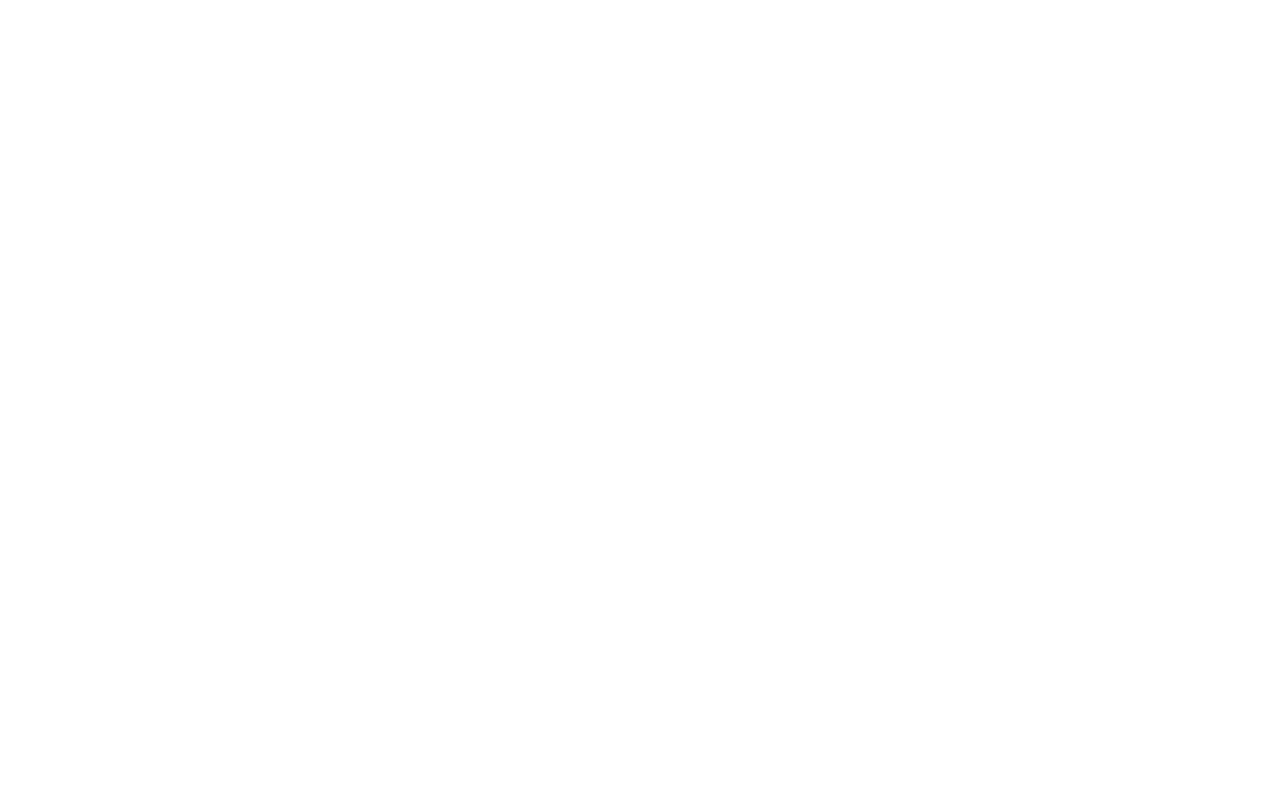
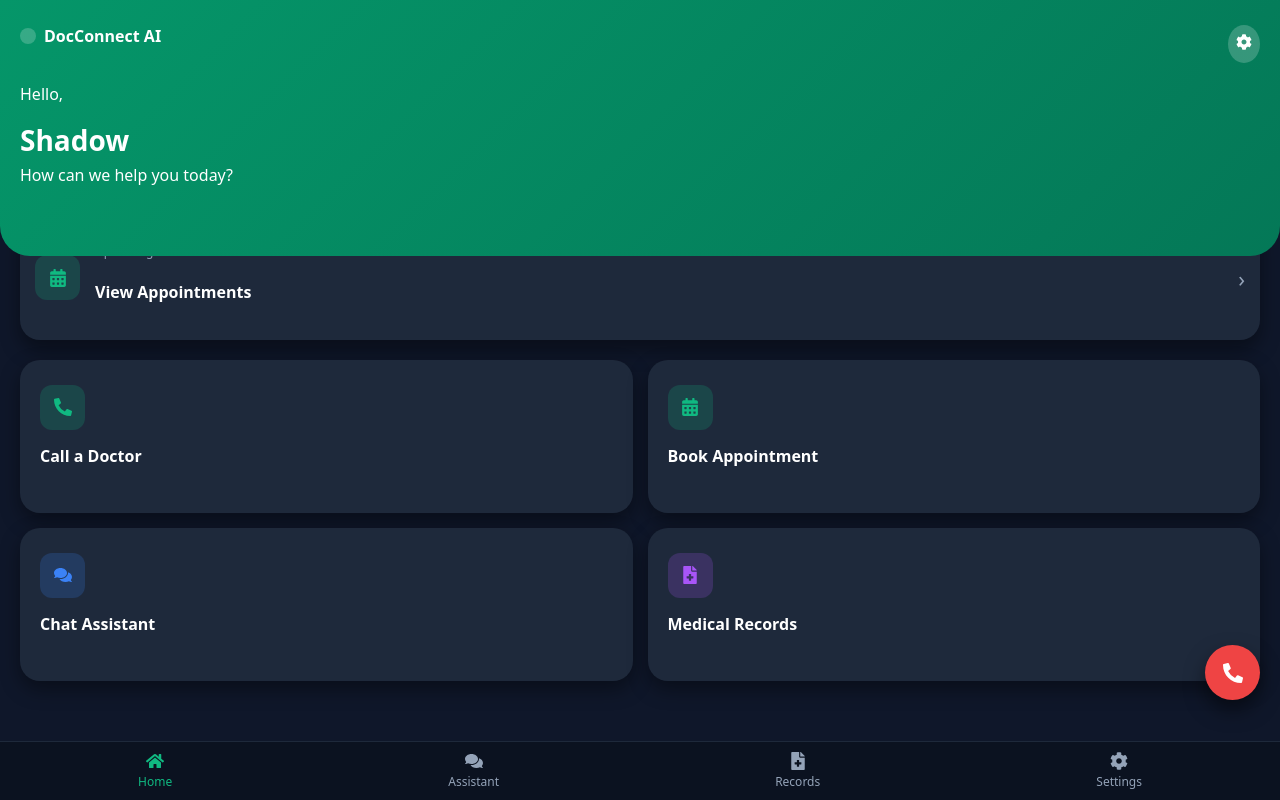
Before and after one commit to Akashchalwadi95/doc-connect, a React (Vite) app: page /home in a window 1280 px wide. Before the commit this address had no page. Built offline with nearby package versions, Linux system fonts and the light colour scheme.

Commit message:
[changes]: added home page

```diff
--- a/package.json
+++ b/package.json
@@ -13,6 +13,7 @@
     "firebase": "^12.9.0",
     "react": "^19.2.0",
     "react-dom": "^19.2.0",
+    "react-icons": "^5.5.0",
     "react-router-dom": "^7.13.0"
   },
   "devDependencies": {
--- a/src/App.jsx
+++ b/src/App.jsx
@@ -3,9 +3,10 @@ import { useState } from "react";
 import { signInWithGoogle } from "./firebase";
 import ForgotPasswordPage from "./ForgotPasswordPage";
 import CreateAccountPage from "./CreateAccountPage";
+import Home from "./pages/home";
 import './App.css'
 
-function SignInPage({ onForgotPassword, onSignUp }) {
+function SignInPage({ onForgotPassword, onSignUp, onSignIn }) {
   const [user, setUser] = useState(null);
 
   const handleGoogleSignIn = async () => {
@@ -43,14 +44,19 @@ function SignInPage({ onForgotPassword, onSignUp }) {
         </div>
 
         {/* Form */}
-        <form>
+        <form
+          onSubmit={e => {
+            e.preventDefault();
+            onSignIn();
+          }}
+        >
           <label>Email</label>
           <input type="email" placeholder="you@example.com" />
 
           <label>Password</label>
           <input type="password" placeholder="••••••••" />
 
-          <button className="sign-in-btn">Sign in</button>
+          <button className="sign-in-btn" type="submit">Sign in</button>
         </form>
 
         {/* Footer links */}
@@ -76,11 +82,13 @@ export default function App() {
           <SignInPage
             onForgotPassword={() => navigate("/forgot-password")}
             onSignUp={() => navigate("/create-account")}
+            onSignIn={() => navigate("/home")}
           />
         }
       />
       <Route path="/forgot-password" element={<ForgotPasswordPage />} />
       <Route path="/create-account" element={<CreateAccountPage />} />
+      <Route path="/home" element={<Home />} />
     </Routes>
   );
 }
--- /dev/null
+++ b/src/components/BottomNav.css
@@ -0,0 +1,27 @@
+.bottom-nav {
+  position: fixed;
+  bottom: 0;
+  width: 100%;
+  background: #0b1220;
+  display: flex;
+  justify-content: space-around;
+  padding: 10px 0;
+  border-top: 1px solid #1e293b;
+}
+
+.nav-item {
+  display: flex;
+  flex-direction: column;
+  align-items: center;
+  font-size: 12px;
+  color: #94a3b8;
+}
+
+.nav-item svg {
+  font-size: 18px;
+  margin-bottom: 3px;
+}
+
+.nav-item.active {
+  color: #10b981;
+}
--- /dev/null
+++ b/src/components/BottomNav.jsx
@@ -0,0 +1,31 @@
+import React from "react";
+import { FaHome, FaComments, FaFileMedical, FaCog } from "react-icons/fa";
+import "./BottomNav.css";
+
+const BottomNav = () => {
+  return (
+    <div className="bottom-nav">
+      <div className="nav-item active">
+        <FaHome />
+        <span>Home</span>
+      </div>
+
+      <div className="nav-item">
+        <FaComments />
+        <span>Assistant</span>
+      </div>
+
+      <div className="nav-item">
+        <FaFileMedical />
+        <span>Records</span>
+      </div>
+
+      <div className="nav-item">
+        <FaCog />
+        <span>Settings</span>
+      </div>
+    </div>
+  );
+};
+
+export default BottomNav;
--- /dev/null
+++ b/src/pages/home.css
@@ -0,0 +1,140 @@
+.home-container {
+  min-height: 100vh;
+  background-color: #0f172a;
+  color: white;
+  font-family: Arial, sans-serif;
+  padding-bottom: 80px;
+}
+
+/* HEADER */
+.header {
+  background: linear-gradient(135deg, #059669, #047857);
+  padding: 25px 20px 70px 20px;
+  border-bottom-left-radius: 30px;
+  border-bottom-right-radius: 30px;
+  position: relative;
+}
+
+.header-top {
+  display: flex;
+  justify-content: space-between;
+  align-items: center;
+}
+
+.logo {
+  display: flex;
+  align-items: center;
+  gap: 8px;
+  font-weight: bold;
+}
+
+.logo-icon {
+  background: rgba(255, 255, 255, 0.2);
+  padding: 8px;
+  border-radius: 10px;
+}
+
+.settings-icon {
+  background: rgba(255, 255, 255, 0.2);
+  padding: 8px;
+  border-radius: 50%;
+}
+
+.header-text {
+  margin-top: 20px;
+}
+
+.header-text h2 {
+  margin: 5px 0;
+  font-size: 28px;
+}
+
+/* UPCOMING CARD */
+.upcoming-card {
+  background: #1e293b;
+  margin: -40px 20px 20px 20px;
+  padding: 15px;
+  border-radius: 20px;
+  display: flex;
+  justify-content: space-between;
+  align-items: center;
+  box-shadow: 0px 10px 20px rgba(0, 0, 0, 0.4);
+}
+
+.card-left {
+  display: flex;
+  align-items: center;
+  gap: 15px;
+}
+
+.small-text {
+  font-size: 12px;
+  color: #94a3b8;
+}
+
+.arrow {
+  font-size: 22px;
+  color: #94a3b8;
+}
+
+/* GRID */
+.grid-section {
+  display: grid;
+  grid-template-columns: 1fr 1fr;
+  gap: 15px;
+  padding: 0 20px;
+}
+
+.grid-card {
+  background: #1e293b;
+  padding: 25px 20px;
+  border-radius: 20px;
+  box-shadow: 0px 8px 20px rgba(0, 0, 0, 0.4);
+}
+
+.grid-card h4 {
+  margin-top: 15px;
+}
+
+/* ICON BOX */
+.icon-box {
+  width: 45px;
+  height: 45px;
+  display: flex;
+  justify-content: center;
+  align-items: center;
+  border-radius: 12px;
+  font-size: 18px;
+}
+
+.green {
+  background: rgba(16, 185, 129, 0.2);
+  color: #10b981;
+}
+
+.blue {
+  background: rgba(59, 130, 246, 0.2);
+  color: #3b82f6;
+}
+
+.purple {
+  background: rgba(168, 85, 247, 0.2);
+  color: #a855f7;
+}
+
+/* EMERGENCY BUTTON */
+.emergency-btn {
+  position: fixed;
+  right: 20px;
+  bottom: 100px;
+  background: #ef4444;
+  width: 55px;
+  height: 55px;
+  border-radius: 50%;
+  display: flex;
+  justify-content: center;
+  align-items: center;
+  font-size: 20px;
+  box-shadow: 0px 10px 20px rgba(0, 0, 0, 0.5);
+  cursor: pointer;
+}
--- /dev/null
+++ b/src/pages/home.jsx
@@ -0,0 +1,90 @@
+import React from "react";
+import "./Home.css";
+import BottomNav from "../components/BottomNav";
+import {
+  FaHeart,
+  FaCalendarAlt,
+  FaPhoneAlt,
+  FaComments,
+  FaFileMedical,
+  FaCog,
+} from "react-icons/fa";
+
+const Home = () => {
+  return (
+    <div className="home-container">
+      {/* Header */}
+      <div className="header">
+        <div className="header-top">
+          <div className="logo">
+            <FaHeart className="logo-icon" />
+            <span>DocConnect AI</span>
+          </div>
+          <div className="settings-icon">
+            <FaCog />
+          </div>
+        </div>
+
+        <div className="header-text">
+          <p>Hello,</p>
+          <h2>Shadow</h2>
+          <span>How can we help you today?</span>
+        </div>
+      </div>
+
+      {/* Upcoming Card */}
+      <div className="upcoming-card">
+        <div className="card-left">
+          <div className="icon-box green">
+            <FaCalendarAlt />
+          </div>
+          <div>
+            <p className="small-text">Upcoming</p>
+            <h4>View Appointments</h4>
+          </div>
+        </div>
+        <span className="arrow">›</span>
+      </div>
+
+      {/* Grid Section */}
+      <div className="grid-section">
+        <div className="grid-card">
+          <div className="icon-box green">
+            <FaPhoneAlt />
+          </div>
+          <h4>Call a Doctor</h4>
+        </div>
+
+        <div className="grid-card">
+          <div className="icon-box green">
+            <FaCalendarAlt />
+          </div>
+          <h4>Book Appointment</h4>
+        </div>
+
+        <div className="grid-card">
+          <div className="icon-box blue">
+            <FaComments />
+          </div>
+          <h4>Chat Assistant</h4>
+        </div>
+
+        <div className="grid-card">
+          <div className="icon-box purple">
+            <FaFileMedical />
+          </div>
+          <h4>Medical Records</h4>
+        </div>
+      </div>
+
+      {/* Emergency Button */}
+      <div className="emergency-btn">
+        <FaPhoneAlt />
+      </div>
+
+      <BottomNav />
+    </div>
+  );
+};
+
+export default Home;
```
Also changed, not shown: src/ForgotPasswordPage.jsx (line endings or trailing spaces).
